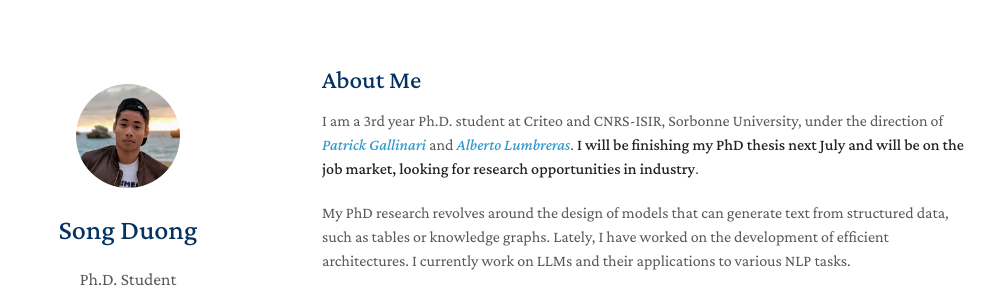
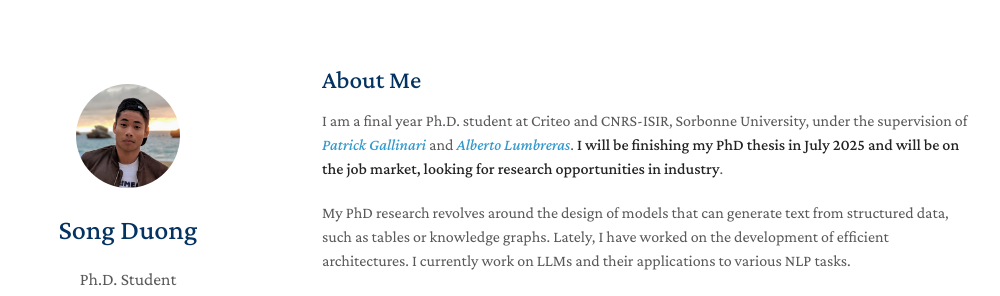
Before and after one commit to sngdng/sngdng.github.io, a Jekyll site: the page built from index.md, in a window 1280 px wide and 900 px high. Shown: the top 296 px of the window, without its empty margins (148-1148 px from the left). Built offline with Jekyll 4.4.1, drawn with Linux system fonts in a browser that asks for light colours; nearby versions of some CDN libraries; emoji names are drawn with the system emoji font; a style sheet for code colours, icons or effects is not loaded; our own code applies the rules of GitHub Pages for plain Markdown files.

Commit message:
update cv

```diff
--- a/index.md
+++ b/index.md
@@ -4,7 +4,7 @@ layout: homepage
 
 ## About Me
 
-I am a 3rd year Ph.D. student at Criteo and CNRS-ISIR, Sorbonne University, under the direction of [*Patrick Gallinari*](https://pages.isir.upmc.fr/gallinari/) and [*Alberto Lumbreras*](https://albertolumbreras.net/). **I will be finishing my PhD thesis next July and will be on the job market, looking for research opportunities in industry**.
+I am a final year Ph.D. student at Criteo and CNRS-ISIR, Sorbonne University, under the supervision of [*Patrick Gallinari*](https://pages.isir.upmc.fr/gallinari/) and [*Alberto Lumbreras*](https://albertolumbreras.net/). **I will be finishing my PhD thesis in July 2025 and will be on the job market, looking for research opportunities in industry**.
 
 My PhD research revolves around the design of models that can generate text from structured data, such as tables or knowledge graphs. Lately, I have worked on the development of efficient architectures. I currently work on LLMs and their applications to various NLP tasks.
 
```
Also changed, not shown: 1 other file.
